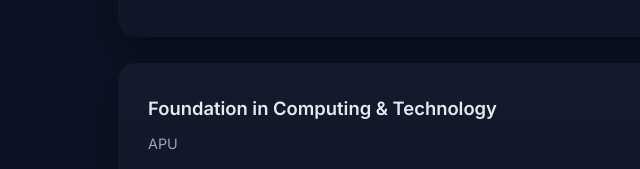
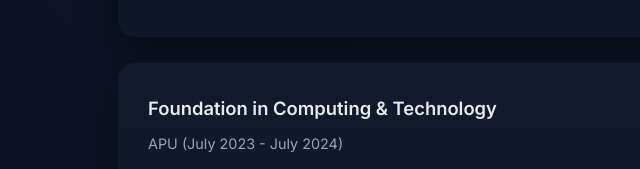
Before and after one commit to butwhytho098/butwhytho098.github.io, a plain HTML site: page index.html in a window 1280 px wide. Shown: the part 804-973 px from the top of the page, without its empty margins (0-640 px from the left). Drawn offline with Linux system fonts and the light colour scheme.

Commit message:
Update education section with new dates

```diff
--- a/index.html
+++ b/index.html
@@ -219,7 +219,7 @@
 
     <section id="education"><h3>Education</h3>
       <div class="card"><h4>BSc (Hons) Computer Science (Cyber Security)</h4><span>APU (2024 – 2027)</span><ul><li>CGPA: 3.74</li><li>Scholarship & Vice Chancellor’s List</li></ul></div>
-      <div class="card"><h4>Foundation in Computing & Technology</h4><span>APU</span><ul><li>CGPA: 3.86</li><li>Merit Awards</li></ul></div>
+      <div class="card"><h4>Foundation in Computing & Technology</h4><span>APU (July 2023 - July 2024)</span><ul><li>CGPA: 3.86</li><li>Merit Awards</li></ul></div>
       <div class="card"><h4>SPM</h4><span>Sri KDU</span><ul><li>9 As</li></ul></div>
     </section>
 
```
